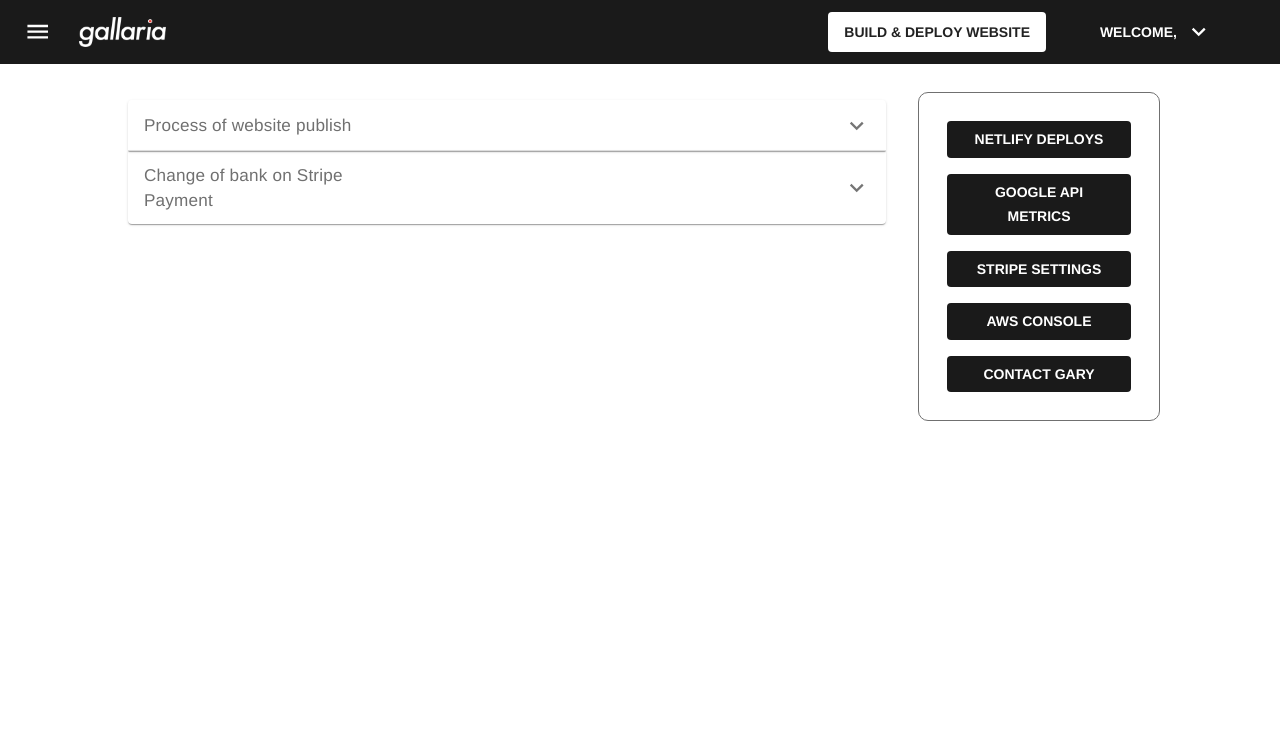
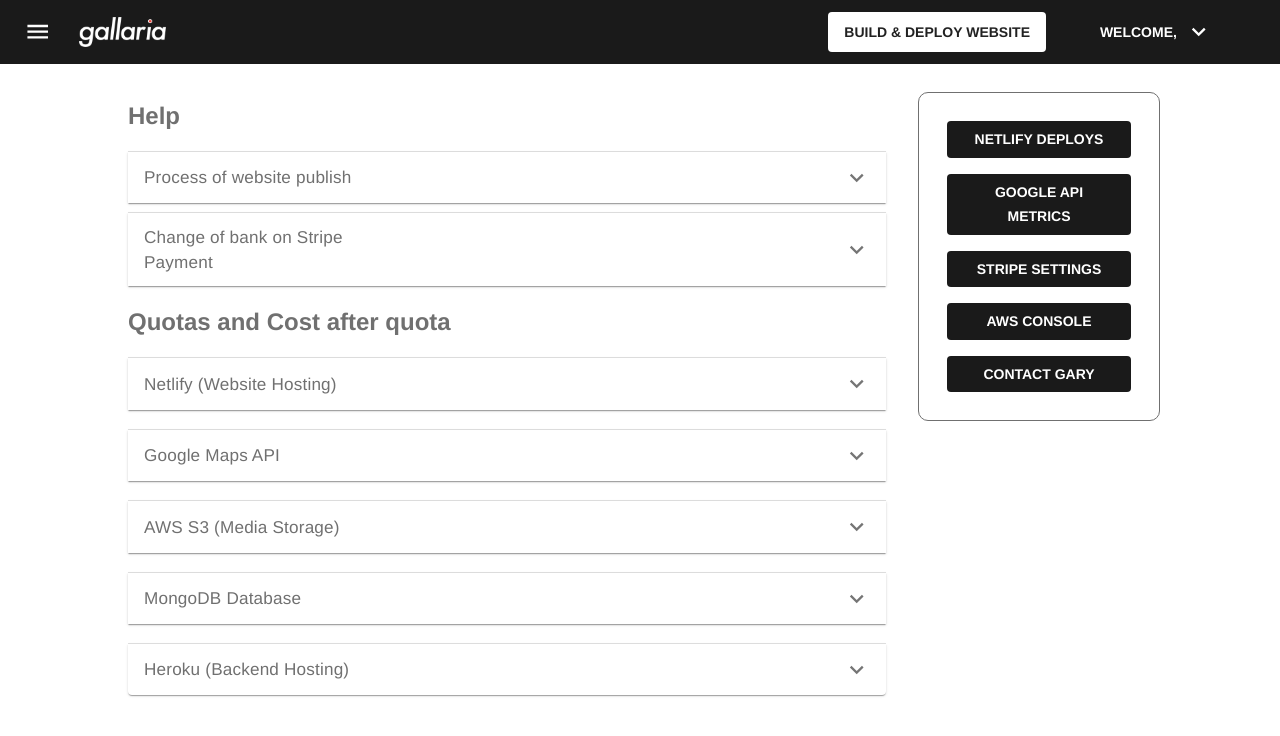
Before and after one commit to GaryYongYao/gallaria-admin, a React (Create React App) app in the folder client/: page /help in a window 1280 px wide. Shown: the top 736 px of the page. Built offline with nearby package versions, Linux system fonts and the light colour scheme; no server answers.

Commit message:
Update Faq.js

```diff
--- a/client/src/modules/help/component/Faq.js
+++ b/client/src/modules/help/component/Faq.js
@@ -14,6 +14,12 @@
   root: {
     width: '100%',
   },
+  accordionBreak: {
+    marginBottom: 10
+  },
+  sectionBreak: {
+    marginBottom: 20
+  },
   heading: {
     fontSize: theme.typography.pxToRem(15),
     flexBasis: '33.33%',
@@ -22,6 +28,9 @@
   secondaryHeading: {
     fontSize: theme.typography.pxToRem(15),
     color: theme.palette.text.secondary,
+  },
+  paraList: {
+    display: 'block'
   },
 }))
 
@@ -36,7 +45,8 @@
   return (
     <Grid item xs={12} md={9}>
       <div className={classes.root}>
-        <Accordion expanded={expanded === 'panel1'} onChange={handleChange('panel1')}>
+        <Typography variant="h5" className={classes.sectionBreak}>Help</Typography>
+        <Accordion className={classes.accordionBreak} expanded={expanded === 'panel1'} onChange={handleChange('panel1')}>
           <AccordionSummary
             expandIcon={<ExpandMoreIcon />}
             aria-controls="panel1bh-content"
@@ -50,7 +60,7 @@
             </Typography>
           </AccordionDetails>
         </Accordion>
-        <Accordion expanded={expanded === 'panel2'} onChange={handleChange('panel2')}>
+        <Accordion className={classes.sectionBreak} expanded={expanded === 'panel2'} onChange={handleChange('panel2')}>
           <AccordionSummary
             expandIcon={<ExpandMoreIcon />}
             aria-controls="panel2bh-content"
@@ -66,6 +76,145 @@
             </Link>
           </AccordionDetails>
         </Accordion>
+        <Typography variant="h5" className={classes.sectionBreak}>Quotas and Cost after quota</Typography>
+        <Accordion className={classes.sectionBreak} expanded={expanded === 'panel3'} onChange={handleChange('panel3')}>
+          <AccordionSummary
+            expandIcon={<ExpandMoreIcon />}
+            aria-controls="panel2bh-content"
+            id="panel2bh-header"
+          >
+            <Typography className={classes.heading}>Netlify (Website Hosting)</Typography>
+          </AccordionSummary>
+          <AccordionDetails className={classes.paraList}>
+            <Typography paragraph>
+              <b>Build Minute</b>
+            </Typography>
+            <Typography paragraph>
+              Quota: 300 minutes / month
+            </Typography>
+            <Typography paragraph>
+              Quota Refresh: 24th every month
+            </Typography>
+            <Typography paragraph>
+              Overquota cost: $7 / 500 minutes
+            </Typography>
+          </AccordionDetails>
+        </Accordion>
+        <Accordion className={classes.sectionBreak} expanded={expanded === 'panel4'} onChange={handleChange('panel4')}>
+          <AccordionSummary
+            expandIcon={<ExpandMoreIcon />}
+            aria-controls="panel2bh-content"
+            id="panel2bh-header"
+          >
+            <Typography className={classes.heading}>Google Maps API</Typography>
+          </AccordionSummary>
+          <AccordionDetails className={classes.paraList}>
+            <Typography paragraph>
+              <b>Monthly Google Quotas</b>
+            </Typography>
+            <Typography paragraph>
+              $200 per month
+            </Typography>
+            <Typography paragraph>
+              Refresh on 1st of every month
+            </Typography>
+            <Typography paragraph>
+              <b>Geocoding (only backend)</b>
+            </Typography>
+            <Typography paragraph>
+              Cost: $0.005 per request
+              <br />
+              <Typography variant="caption">
+                *Only will be billed if the request is over $200
+              </Typography>
+            </Typography>
+            <Typography paragraph>
+              <b>Google Maps API</b>
+            </Typography>
+            <Typography paragraph>
+              Cost: $0.007 per request
+              <br />
+              <Typography variant="caption">
+                *Only will be billed if the request is over $200
+              </Typography>
+            </Typography>
+          </AccordionDetails>
+        </Accordion>
+        <Accordion className={classes.sectionBreak} expanded={expanded === 'panel5'} onChange={handleChange('panel5')}>
+          <AccordionSummary
+            expandIcon={<ExpandMoreIcon />}
+            aria-controls="panel2bh-content"
+            id="panel2bh-header"
+          >
+            <Typography className={classes.heading}>AWS S3 (Media Storage)</Typography>
+          </AccordionSummary>
+          <AccordionDetails className={classes.paraList}>
+            <Typography paragraph>
+              <b>Monthly Data Transfer Quota</b>
+            </Typography>
+            <Typography paragraph>
+              Quota: 15GB / month
+            </Typography>
+            <Typography paragraph>
+              Quota Refresh: 1st every month
+            </Typography>
+            <Typography paragraph>
+              Overquota cost: $0.114 / GB
+            </Typography>
+            <Typography paragraph>
+              <b>Storage Usage</b>
+            </Typography>
+            <Typography paragraph>
+              Storage Quota: 15GB
+            </Typography>
+            <Typography paragraph>
+              Storage Request: 20,000 Request / month
+            </Typography>
+            <Typography paragraph>
+              Quota Refresh: 1st every month
+            </Typography>
+            <Typography paragraph>
+              Overquota cost: $0.0044 per 10,000 requests
+            </Typography>
+          </AccordionDetails>
+        </Accordion>
+        <Accordion className={classes.sectionBreak} expanded={expanded === 'panel6'} onChange={handleChange('panel6')}>
+          <AccordionSummary
+            expandIcon={<ExpandMoreIcon />}
+            aria-controls="panel2bh-content"
+            id="panel2bh-header"
+          >
+            <Typography className={classes.heading}>MongoDB Database</Typography>
+          </AccordionSummary>
+          <AccordionDetails className={classes.paraList}>
+            <Typography paragraph>
+              <b>Database</b>
+            </Typography>
+            <Typography paragraph>
+              Quota: 512MB
+            </Typography>
+            <Typography paragraph>
+              Impossible to overquota, unless you have millions of products
+            </Typography>
+          </AccordionDetails>
+        </Accordion>
+        <Accordion className={classes.sectionBreak} expanded={expanded === 'panel7'} onChange={handleChange('panel7')}>
+          <AccordionSummary
+            expandIcon={<ExpandMoreIcon />}
+            aria-controls="panel2bh-content"
+            id="panel2bh-header"
+          >
+            <Typography className={classes.heading}>Heroku (Backend Hosting)</Typography>
+          </AccordionSummary>
+          <AccordionDetails className={classes.paraList}>
+            <Typography paragraph>
+              <b>Hosting</b>
+            </Typography>
+            <Typography paragraph>
+              Included with maintenance
+            </Typography>
+          </AccordionDetails>
+        </Accordion>
       </div>
     </Grid>
   )
```
